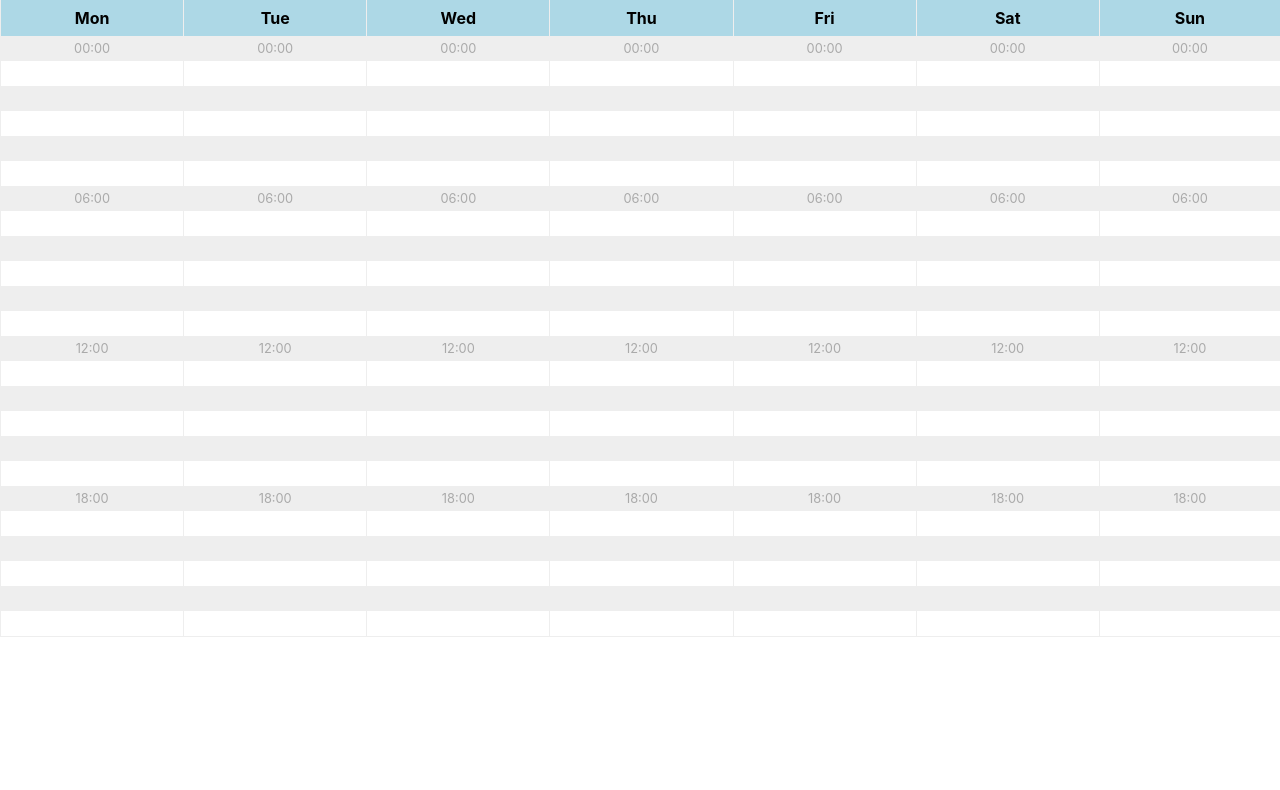
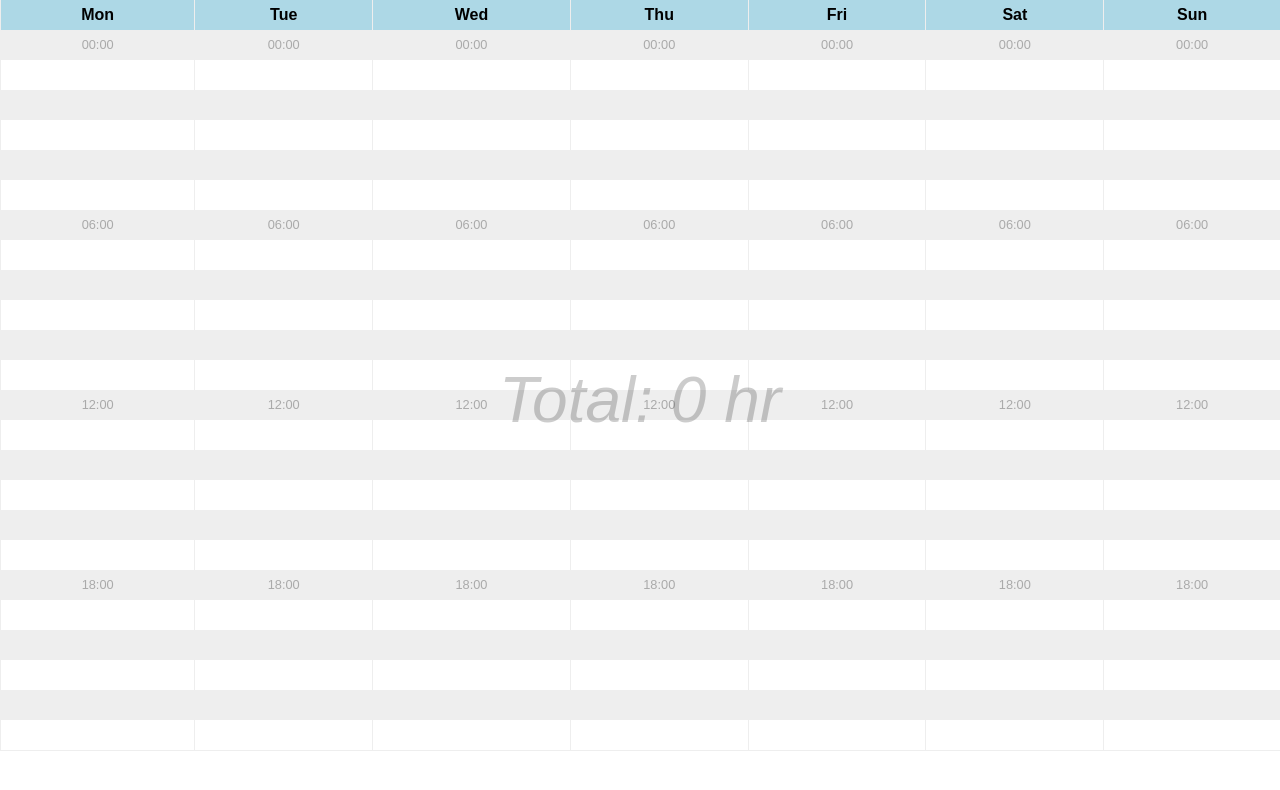
Before and after one commit to jomanozgml/viewroster, a React (Create React App) app: page / in a window 1280 px wide. Shown: the top 790 px of the page. Built offline with nearby package versions, Linux system fonts and the light colour scheme.

Commit message:
Selected hours displayed and calculated total

```diff
--- a/src/App.css
+++ b/src/App.css
@@ -1,40 +1,6 @@
 .App {
+  font-family: sans-serif;
   text-align: center;
-}
-
-.App-logo {
-  height: 40vmin;
-  pointer-events: none;
-}
-
-@media (prefers-reduced-motion: no-preference) {
-  .App-logo {
-    animation: App-logo-spin infinite 20s linear;
-  }
-}
-
-.App-header {
-  background-color: #282c34;
-  min-height: 100vh;
-  display: flex;
-  flex-direction: column;
-  align-items: center;
-  justify-content: center;
-  font-size: calc(10px + 2vmin);
-  color: white;
-}
-
-.App-link {
-  color: #61dafb;
-}
-
-@keyframes App-logo-spin {
-  from {
-    transform: rotate(0deg);
-  }
-  to {
-    transform: rotate(360deg);
-  }
 }
 
 table {
@@ -47,30 +13,33 @@ table {
   border-bottom: 1px solid #eee;
 }
 
+
+tr:nth-child(odd) {
+  background-color: #eee;
+}
+
 thead th {
   position: sticky;
   top: 0;
   background: lightblue;
   z-index: 10;
-  padding: 10px 0;
-}
-
-tr:nth-child(odd) {
-  background-color: #eee;
 }
 
 th, td {
   border: none;
   padding: 0;
+  width: 30px;
+  height: 30px;
   text-align: center;
   border-left: 1px solid #eee;
 }
 
 .hour-block {
   width: 100%;
-  height: 25px;
-  position: relative;
-  /* background-color: #f2f2f2; */
+  height: 100%;
+  display: flex;
+  justify-content: center;
+  align-items: center;
   cursor: pointer;
 }
 
@@ -83,9 +52,23 @@ th, td {
 }
 
 .time-marker {
-  /* position: absolute; */
+  position: absolute;
   color: #aaa;
   font-size: 0.8em;
-  line-height: 25px;
+}
 
+.hour-block.selected .time-marker {
+  display: block;
 }
+
+.watermark {
+  position: fixed;
+  top: 50%;
+  left: 50%;
+  transform: translate(-50%, -50%);
+  font-size: 4em;
+  font-style: italic;
+  color: rgba(0, 0, 0, 0.2);
+  z-index: 1;
+  pointer-events: none;
+}
--- a/src/App.js
+++ b/src/App.js
@@ -1,42 +1,38 @@
-// import logo from './logo.svg';
-// import './App.css';
-
-// function App() {
-//   return (
-//     <div className="App">
-//       <header className="App-header">
-//         <img src={logo} className="App-logo" alt="logo" />
-//         <p>
-//           Edit <code>src/App.js</code> and save to reload.
-//         </p>
-//         <a
-//           className="App-link"
-//           href="https://reactjs.org"
-//           target="_blank"
-//           rel="noopener noreferrer"
-//         >
-//           Learn React with Firebase
-//         </a>
-//       </header>
-//     </div>
-//   );
-// }
-
-// export default App;
-
-import React, { useState } from 'react';
+import React, { useState, useEffect } from 'react';
 import './App.css'; // Import your CSS file
 
+const days = ['Mon', 'Tue', 'Wed', 'Thu', 'Fri', 'Sat', 'Sun'];
+
 function App() {
-  const days = ['Mon', 'Tue', 'Wed', 'Thu', 'Fri', 'Sat', 'Sun'];
   const [hours, setHours] = useState({});
+  const [periods, setPeriods] = useState({});
+  const [totalHours, setTotalHours] = useState(0); // Add this line
 
   const handleInputChange = (day, hour) => {
     setHours({ ...hours, [day]: { ...hours[day], [hour]: !hours[day]?.[hour] } });
   };
 
+  useEffect(() => {
+    const newPeriods = {};
+    let total = 0; // Add this line
+    for (const day of days) {
+      const dayHours = hours[day] || {};
+      const selectedHours = Object.keys(dayHours).filter(hour => dayHours[hour]).map(Number);
+      if (selectedHours.length > 0) {
+        const startHour = Math.min(...selectedHours);
+        const endHour = Math.max(...selectedHours) + 1;
+        const middleHour = Math.floor((startHour + endHour) / 2);
+        newPeriods[day] = { period: `${startHour}-${endHour} (${endHour - startHour} hr)`, middleHour };
+        total += endHour - startHour; // Add this line
+      }
+    }
+    setPeriods(newPeriods);
+    setTotalHours(total); // Add this line
+  }, [hours]);
+
   return (
     <div className="App">
+      <div className="watermark">Total: {totalHours} hr</div>
       <table>
         <thead>
           <tr>
@@ -52,11 +48,15 @@ function App() {
                     className={`hour-block ${hours[day]?.[hour] ? 'selected' : ''}`}
                     onClick={() => handleInputChange(day, hour)}
                   >
-                    {hour === 0 && <span className="time-marker">00:00</span>}
-                    {hour === 6 && <span className="time-marker">06:00</span>}
-                    {hour === 12 && <span className="time-marker">12:00</span>}
-                    {hour === 18 && <span className="time-marker">18:00</span>}
-                    {hour === 24 && <span className="time-marker">24:00</span>}
+                    {!hours[day]?.[hour] && (
+                      <>
+                        {hour === 0 && <span className="time-marker">00:00</span>}
+                        {hour === 6 && <span className="time-marker">06:00</span>}
+                        {hour === 12 && <span className="time-marker">12:00</span>}
+                        {hour === 18 && <span className="time-marker">18:00</span>}
+                      </>
+                    )}
+                    {periods[day] && hour === periods[day].middleHour && <span className="time-marker">{periods[day].period}</span>}
                   </div>
                 </td>
               ))}
--- /dev/null
+++ b/src/old.css
@@ -0,0 +1,38 @@
+.App {
+    text-align: center;
+  }
+
+  .App-logo {
+    height: 40vmin;
+    pointer-events: none;
+  }
+
+  @media (prefers-reduced-motion: no-preference) {
+    .App-logo {
+      animation: App-logo-spin infinite 20s linear;
+    }
+  }
+
+  .App-header {
+    background-color: #282c34;
+    min-height: 100vh;
+    display: flex;
+    flex-direction: column;
+    align-items: center;
+    justify-content: center;
+    font-size: calc(10px + 2vmin);
+    color: white;
+  }
+
+  .App-link {
+    color: #61dafb;
+  }
+
+  @keyframes App-logo-spin {
+    from {
+      transform: rotate(0deg);
+    }
+    to {
+      transform: rotate(360deg);
+    }
+  }
```
Also changed, not shown: src/old.js (added, +25 -0 lines).
